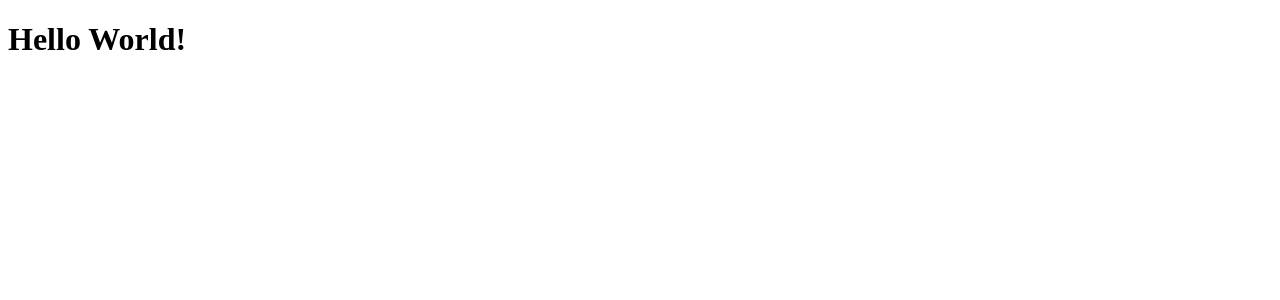
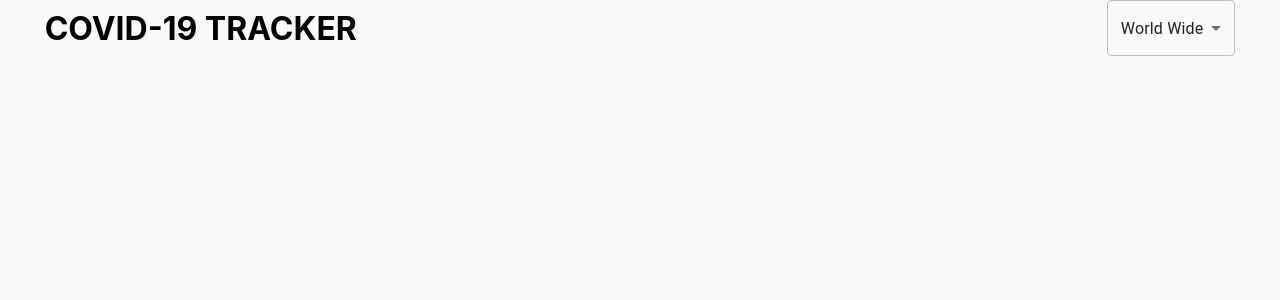
Before and after one commit to methmal66/covid-tracker, a React (Create React App) app: page / in a window 1280 px wide. Shown: the top 300 px of the page. Built offline with nearby package versions, Linux system fonts and the light colour scheme; no server answers.

Commit message:
fetch data from disease.sh and store

```diff
--- a/package.json
+++ b/package.json
@@ -3,12 +3,16 @@
   "version": "0.1.0",
   "private": true,
   "dependencies": {
+    "@material-ui/core": "^4.11.2",
     "@testing-library/jest-dom": "^5.11.6",
     "@testing-library/react": "^11.2.2",
     "@testing-library/user-event": "^12.5.0",
     "react": "^17.0.1",
     "react-dom": "^17.0.1",
+    "react-redux": "^7.2.2",
     "react-scripts": "4.0.1",
+    "redux": "^4.0.5",
+    "redux-devtools-extension": "^2.13.8",
     "web-vitals": "^0.2.4"
   },
   "scripts": {
--- a/public/index.html
+++ b/public/index.html
@@ -1,6 +1,16 @@
 <!DOCTYPE html>
 <html lang="en">
   <head>
+    <style>
+      *{
+        margin:0;
+        font-family: -apple-system, BlinkMacSystemFont, "Segoe UI", Roboto,
+          Oxygen, Ubuntu, Cantarell, "Open Sans", "Helvetica Neue", sans-serif;
+      }
+      body {
+        background-color: #fafafa;
+      }
+    </style>
     <meta charset="utf-8" />
     <link rel="icon" href="%PUBLIC_URL%/favicon.ico" />
     <meta name="viewport" content="width=device-width, initial-scale=1" />
--- /dev/null
+++ b/src/Actions/countries.js
@@ -0,0 +1,6 @@
+export const setCountries = (item) => {
+  return {
+    type: "SET_COUNTRIES",
+    payload: item,
+  };
+};
--- /dev/null
+++ b/src/Actions/global.js
@@ -0,0 +1,6 @@
+export const setGlobal = (data) => {
+  return {
+    type: "SET_GLOBAL",
+    payload: data,
+  };
+};
--- a/src/App.js
+++ b/src/App.js
@@ -1,7 +1,41 @@
+import React, { useEffect, useState } from "react";
+import { useDispatch } from "react-redux";
+import { setCountries } from "./Actions/countries";
+import { setGlobal } from "./Actions/global";
+import Header from "./Components/Header";
+import { makeStyles } from "@material-ui/core/styles";
+
+const useStyles = makeStyles((theme) => ({
+  root: {
+    display: "flex",
+    justifyContent: "center",
+  },
+}));
+
 const App = () => {
+  const classes = useStyles();
+  const dispatch = useDispatch();
+  const [loading, setLoading] = useState();
+
+  useEffect(() => {
+    setLoading(true);
+    const fetchData = async () => {
+      let res = await fetch("http://www.disease.sh/v3/covid-19/countries");
+      let data = await res.json();
+      data.forEach((each) => dispatch(setCountries(each)));
+
+      res = await fetch("http://www.disease.sh/v3/covid-19/all");
+      data = await res.json();
+      dispatch(setGlobal(data));
+    };
+
+    fetchData();
+    setLoading(false);
+  }, []);
+
   return (
-    <div>
-      <h1>Hello World!</h1>
+    <div className={classes.root}>
+      <Header />
     </div>
   );
 };
--- /dev/null
+++ b/src/Components/Header.jsx
@@ -0,0 +1,38 @@
+import React from "react";
+import FormControl from "@material-ui/core/FormControl";
+import Select from "@material-ui/core/Select";
+import MenuItem from "@material-ui/core/MenuItem";
+import { makeStyles } from "@material-ui/core/styles";
+
+const useStyles = makeStyles((theme) => ({
+  root: {
+    display: "flex",
+    alignItems: "center",
+  },
+  select: {
+    marginLeft: "750px",
+  },
+  space: {
+    width: "0px",
+  },
+}));
+
+const Header = () => {
+  const classes = useStyles();
+
+  return (
+    <div className={classes.root}>
+      <h1>COVID-19 TRACKER</h1>
+      <FormControl className={classes.select}>
+        <Select variant="outlined" value="1">
+          <MenuItem value="1">World Wide</MenuItem>
+          <MenuItem value="">country 1</MenuItem>
+          <MenuItem value="">country 2</MenuItem>
+          <MenuItem value="">country 3</MenuItem>
+        </Select>
+      </FormControl>
+      <div className={classes.space}></div>
+    </div>
+  );
+};
+export default Header;
--- /dev/null
+++ b/src/Reducers/countries.js
@@ -0,0 +1,26 @@
+const init = [];
+
+const countries = (state = init, action) => {
+  switch (action.type) {
+    case "SET_COUNTRIES":
+      const item = {
+        country: action.payload.country,
+        lan: action.payload.countryInfo.lat,
+        lon: action.payload.countryInfo.long,
+        flag: action.payload.countryInfo.flag,
+        cases: action.payload.cases,
+        newCases: action.payload.todayCases,
+        recovered: action.payload.recovered,
+        newRecovered: action.payload.todayRecovered,
+        deaths: action.payload.deaths,
+        newDeaths: action.payload.todayDeaths,
+      };
+      console.log(item);
+      return [...state, item];
+
+    default:
+      return state;
+  }
+};
+
+export default countries;
--- /dev/null
+++ b/src/Reducers/global.js
@@ -0,0 +1,20 @@
+const init = {};
+
+const global = (state = init, action) => {
+  switch (action.type) {
+    case "SET_GLOBAL":
+      return {
+        cases: action.payload.cases,
+        newCases: action.payload.todayCases,
+        recovered: action.payload.recovered,
+        newRecovered: action.payload.todayRecovered,
+        deaths: action.payload.deaths,
+        newDeaths: action.payload.todayDeaths,
+      };
+
+    default:
+      return state;
+  }
+};
+
+export default global;
--- /dev/null
+++ b/src/Reducers/index.js
@@ -0,0 +1,12 @@
+import { combineReducers, createStore } from "redux";
+import countries from "./countries";
+import global from "./global";
+import { composeWithDevTools } from "redux-devtools-extension";
+
+const rootReducer = combineReducers({
+  countries,
+  global,
+});
+const store = createStore(rootReducer, composeWithDevTools());
+
+export default store;
--- a/src/index.js
+++ b/src/index.js
@@ -1,11 +1,15 @@
 import React from "react";
 import ReactDOM from "react-dom";
+import { Provider } from "react-redux";
+import store from "./Reducers";
 import App from "./App";
 import reportWebVitals from "./reportWebVitals";
 
 ReactDOM.render(
   <React.StrictMode>
-    <App />
+    <Provider store={store}>
+      <App />
+    </Provider>
   </React.StrictMode>,
   document.getElementById("root")
 );
```
Also changed, not shown: 2 other files (tests, documents, lock files or other folders).
